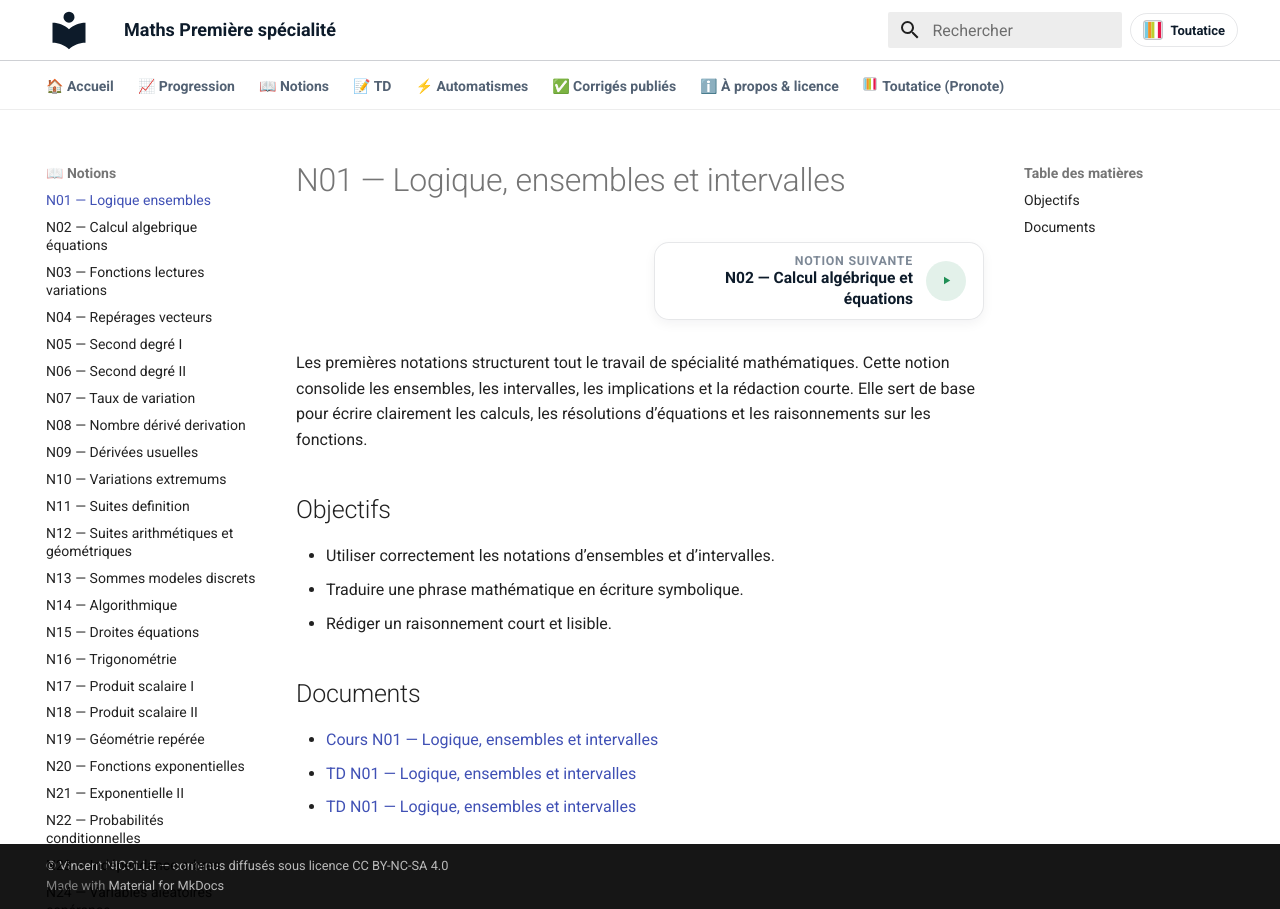
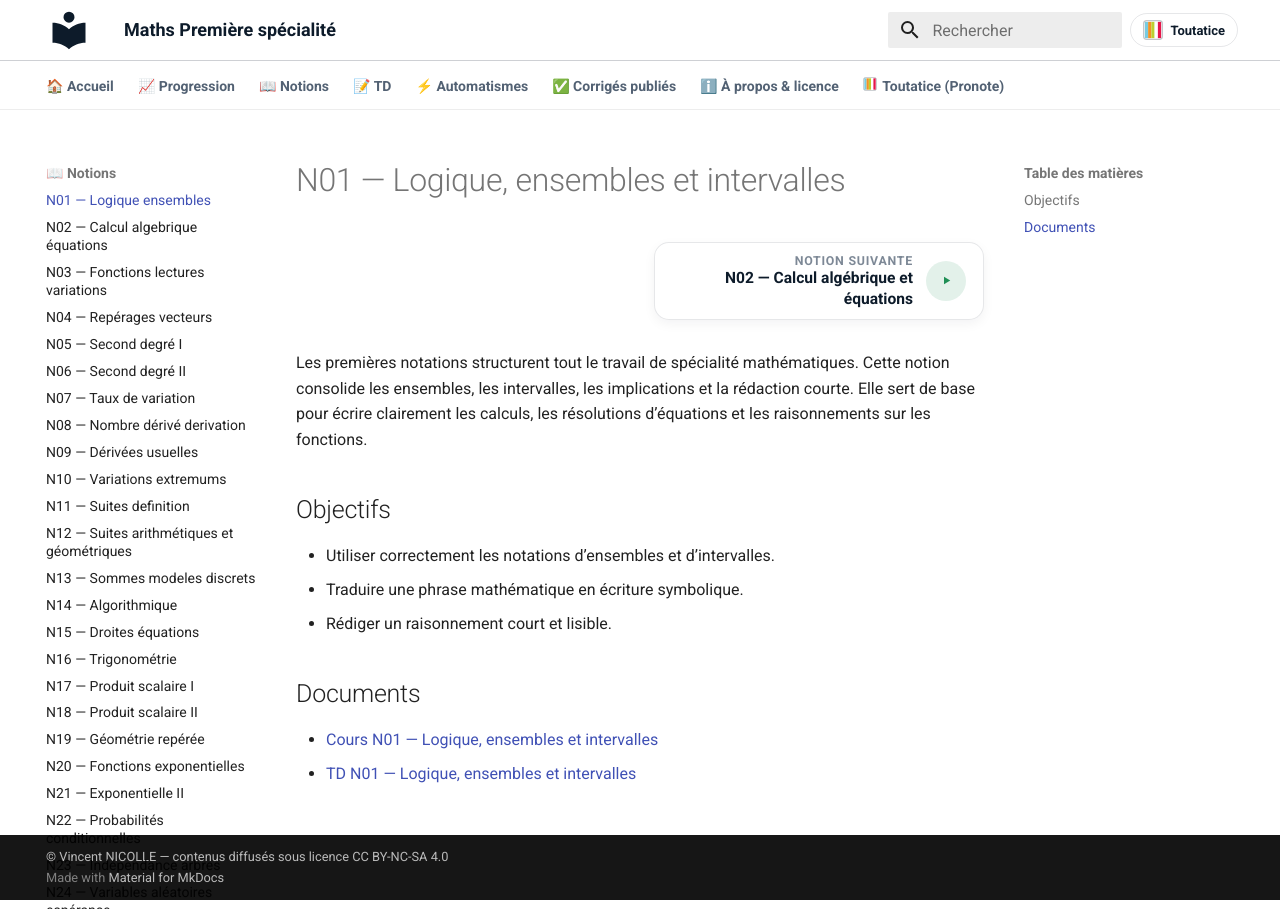
Before and after one commit to vnicolle56610/maths-premiere-specialite, an MkDocs documentation site: the page built from docs/notions/N01-logique-ensembles.md, in a window 1280 px wide. Built offline with MkDocs 1.6.1 and Material for MkDocs 9.7.7, drawn with Linux system fonts in a browser that asks for light colours.

Commit message:
Publication automatique : 0 fichier(s) copié(s), 2 page(s) mise(s) à jour
Pages mises à jour :
  - docs/notions/N01-logique-ensembles.md
  - docs/td/index.md

Autres fichiers :
  - publication_manifest.json

Généré par le protocole de publication (publier_ressources_site.py / publier_ressources_gui.py).

```diff
--- a/docs/notions/N01-logique-ensembles.md
+++ b/docs/notions/N01-logique-ensembles.md
@@ -24,5 +24,4 @@
 <!-- AUTO-DOCS:START -->
 - [Cours N01 — Logique, ensembles et intervalles](../cours/COURS_N01_LOGIQUE_ENSEMBLES.pdf)
 - [TD N01 — Logique, ensembles et intervalles](../td/TD_N01_LOGIQUE_ENSEMBLES.pdf)
-- [TD N01 — Logique, ensembles et intervalles](../td/TD_N01_LOGIQUE_ENSEMBLES_EXOS_8-17-22-23_20260831_123919.pdf)
 <!-- AUTO-DOCS:END -->
--- a/publication_manifest.json
+++ b/publication_manifest.json
@@ -6,8 +6,7 @@
         "COURS_N01_LOGIQUE_ENSEMBLES.pdf"
       ],
       "td": [
-        "TD_N01_LOGIQUE_ENSEMBLES.pdf",
-        "TD_N01_LOGIQUE_ENSEMBLES_EXOS_8-17-22-23_20260831_123919.pdf"
+        "TD_N01_LOGIQUE_ENSEMBLES.pdf"
       ]
     },
     "N02": {
```
Also changed, not shown: docs/td/index.md (+0 -1 lines).
